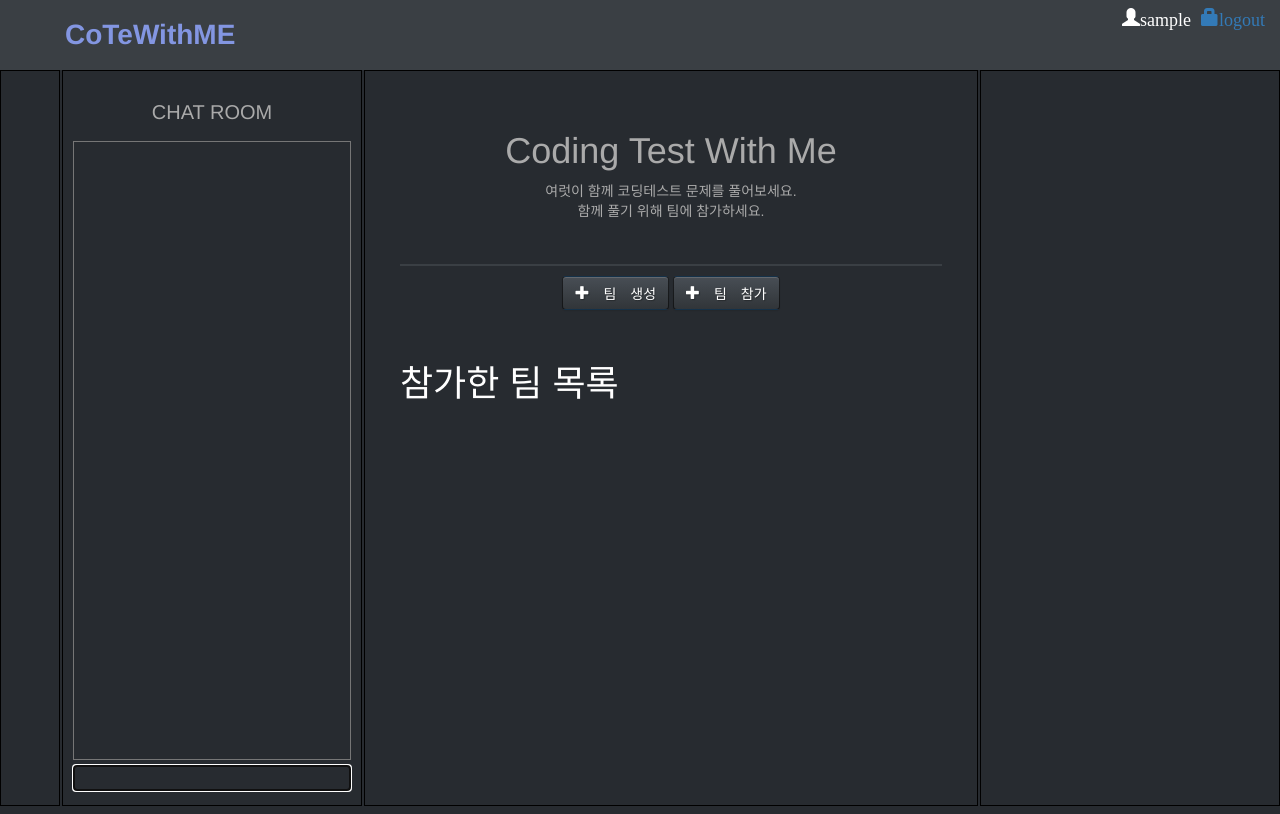
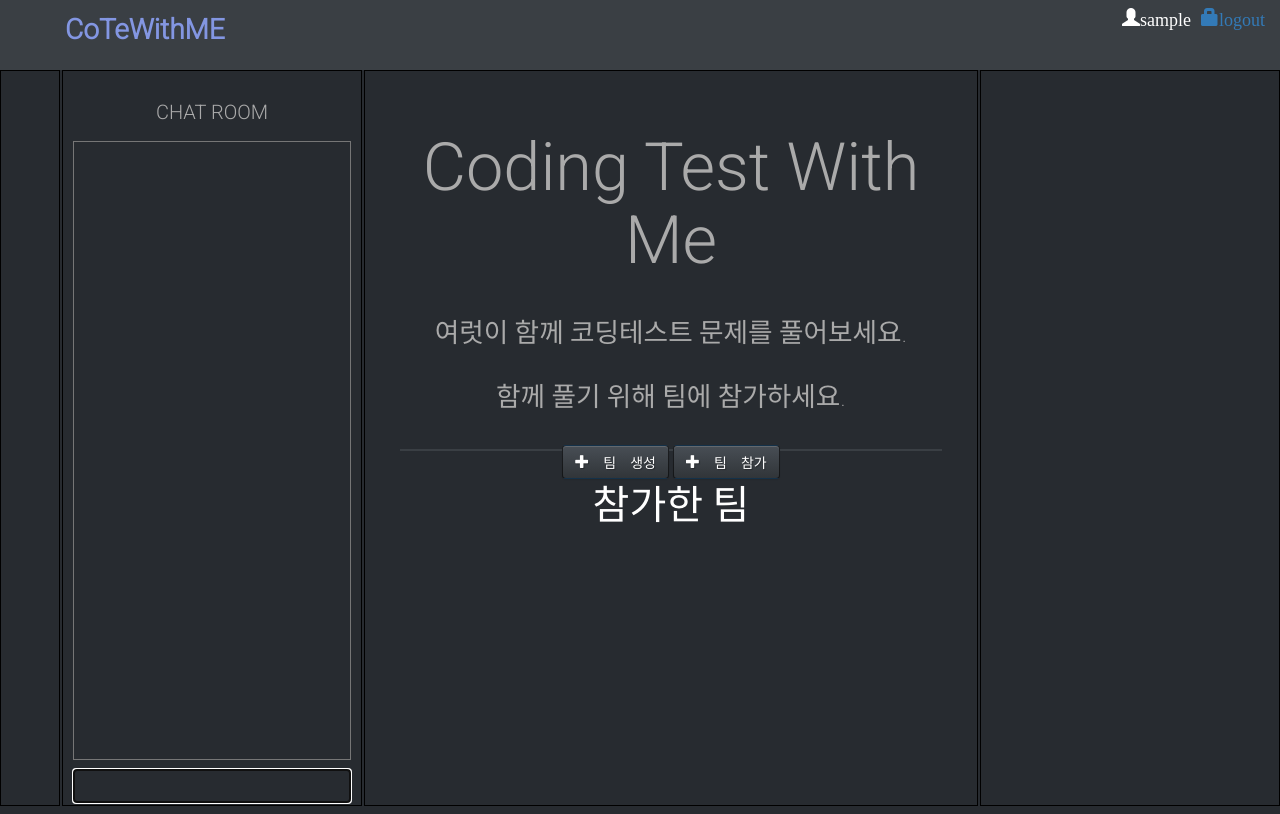
Before and after one commit to winterash2/cotewithme, a Django app: page /team_select/ in a window 1280 px wide. Run offline with Django 3.2, Linux system fonts and the light colour scheme; the visitor is signed in with stand-in values (Sample User, id 1); data that the repository does not hold is empty; some libraries are stand-ins or nearby versions.

Commit message:
팀 선택 화면 꾸미는 중

```diff
--- a/board/static/css/board.css
+++ b/board/static/css/board.css
@@ -1,3 +1,14 @@
+@import url("fontawesome-all.min.css");
+@import url("https://fonts.googleapis.com/css?family=Roboto:100,300,100italic,300italic");
+
+body, input, select, textarea {
+  color: rgba(255, 255, 255, 0.75);
+  font-family: "Roboto", Helvetica, sans-serif;
+  font-size: 13pt;
+  font-weight: 100;
+  line-height: 1.75em;
+}
+
 body {
     width:100%;
     height:100%;
@@ -84,9 +95,9 @@ body {
 .wrapper_select {
   display: grid;
   width: 100%;
-  height: 80%;
+  height: 100%;
   padding: 40px 35px 29px 35px;
-  grid-template-rows: 30% 15% 15% auto;
+  grid-template-rows: 340px 40px 70px 1fr ;
 }
 
 .intro {
--- a/board/templates/board/team_select.html
+++ b/board/templates/board/team_select.html
@@ -10,11 +10,13 @@
 {% block problem_code_area %}
     <div class="wrapper_select">
         <div class="intro text-center">
-            <h1 >Coding Test With Me</h1>
-            <ui>여럿이 함께 코딩테스트 문제를 풀어보세요.</ui><br>
-            <ui>함께 풀기 위해 팀에 참가하세요.</ui>
-        </div>
-        <div class="text-center" style="margin-top:10px;">
+            <h1 style="font-size: 50pt;">Coding Test With Me</h1>
+            <br>
+            <ui style="font-size: 20pt;">여럿이 함께 코딩테스트 문제를 풀어보세요.</ui><br>
+            <br>
+            <ui style="font-size: 20pt;">함께 풀기 위해 팀에 참가하세요.</ui>
+            <br>
+            <br>
             <a class="btn btn-primary text-center" href="{% url 'team_create' %}">
                 <span class="glyphicon glyphicon-plus"> 팀 생성</span>
             </a>
@@ -22,18 +24,16 @@
                 <span class="glyphicon glyphicon-plus"> 팀 참가</span>
             </a>
         </div>
-
-        <div>
-            <h1>참가한 팀 목록</h1>
+        <div class="text-center" style="margin-top:10px;">
         </div>
-        <div>
-        {% for team in joined_teams %}
-            <div style="padding-bottom: 5px;">
-                <a class="btn btn-primary btn-sm" style="margin-top: 3px;" href="{% url 'team_leave' team_id=team.id %}"><span class="glyphicon glyphicon-remove">탈퇴 </span></a>
-                <a class="btn btn-primary btn-sm" style="margin-top: 3px;" href="{% url 'team_delete' team_id=team.id %}"><span class="glyphicon glyphicon-remove">삭제 </span></a>
-                <a style="font-size:26px; position: fixed; padding-top:1px; padding-left: 7px; color:#aaa" href="{% url 'team_home' team_id=team.id %}"> {{ team.team_name }} </a>
-            </div>
-        {% endfor %}
+        <div class="text-center" style="font-size: 30pt;">
+            <p>참가한 팀</p>
+        </div>
+        <div class="text-center" style="font-size: 30pt;">
+            {% for team in joined_teams %}
+                <a style=" margin-top: 10px; color:#aaa" href="{% url 'team_home' team_id=team.id %}"> {{ team.team_name }} </a>
+                <br>
+            {% endfor %}
         </div>
     </div>
 
--- a/chat/static/css/chat.css
+++ b/chat/static/css/chat.css
@@ -1,3 +1,14 @@
+@import url("fontawesome-all.min.css");
+@import url("https://fonts.googleapis.com/css?family=Roboto:100,300,100italic,300italic");
+
+body, input, select, textarea {
+  color: rgba(255, 255, 255, 0.75);
+  font-family: "Roboto", Helvetica, sans-serif;
+  font-size: 12pt;
+  font-weight: 100;
+  line-height: 1.75em;
+}
+
 body {
     color: #fff;
     background-color: #272b30;
```
Also changed, not shown: board/templates/board/team_home.html (+8 -2 lines).
